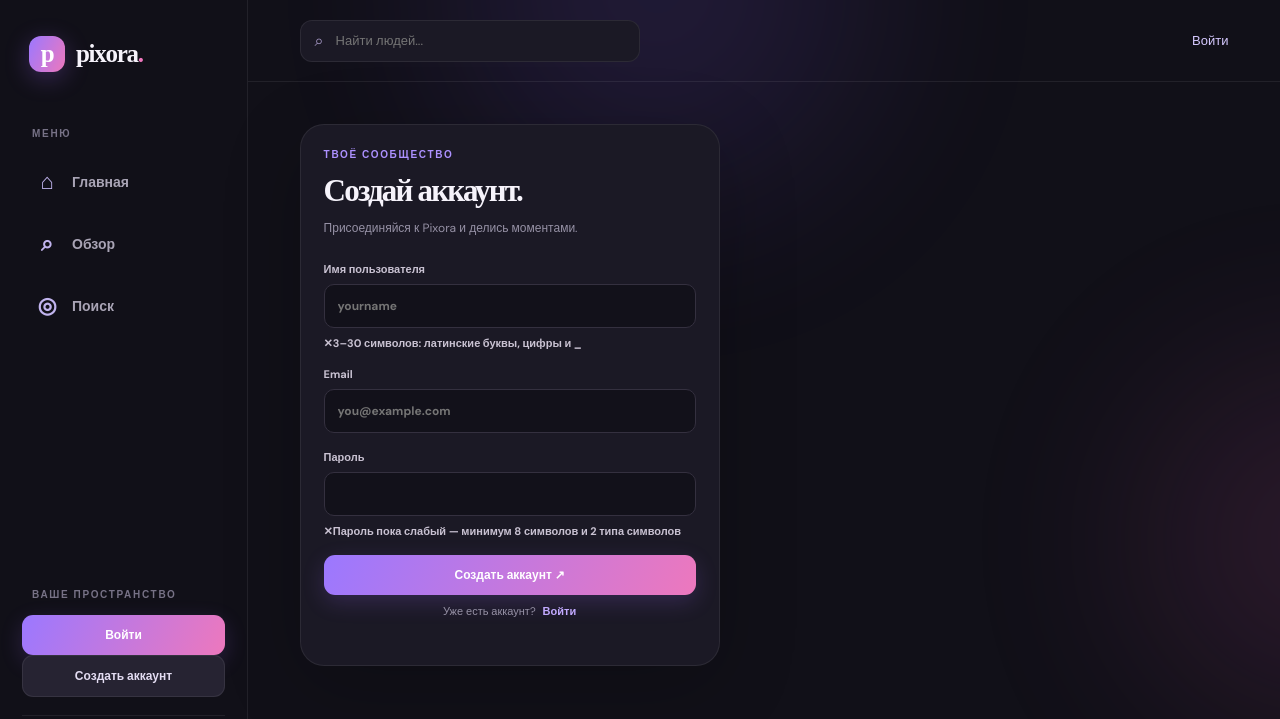
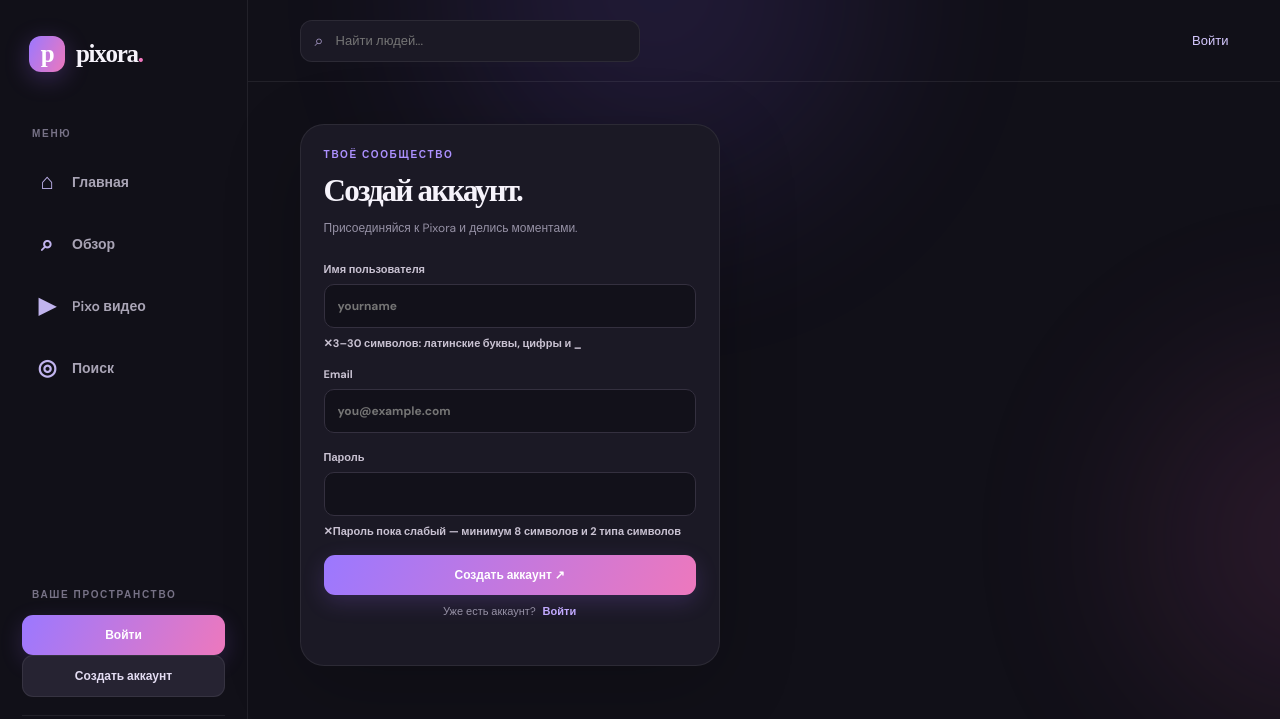
Before and after one commit to antonpro777/messenger, a Flask app: page /register in a window 1280 px wide. Shown: the top 719 px of the page. Run offline with Flask 3, Linux system fonts and the light colour scheme; data that the repository does not hold is empty; some libraries are stand-ins or nearby versions.

Commit message:
Add Pixo video feed navigation

```diff
--- a/pixora/templates/base.html
+++ b/pixora/templates/base.html
@@ -3,7 +3,7 @@
 <head><meta charset="utf-8"><meta name="viewport" content="width=device-width, initial-scale=1"><title>{% block title %}Главная{% endblock %} · Pixora</title><link rel="preconnect" href="https://fonts.googleapis.com"><link href="https://fonts.googleapis.com/css2?family=DM+Sans:wght@400;500;600;700&family=Manrope:wght@400;500;600;700;800&display=swap" rel="stylesheet"><link rel="stylesheet" href="/css/style.css"><meta name="theme-color" content="#111018"></head>
 <body><div class="ambient ambient-one"></div><div class="ambient ambient-two"></div><div class="app-shell">
 <aside class="sidebar"><a class="brand" href="{{ url_for('index') }}"><span class="brand-mark">p</span><span>pixora<span class="brand-dot">.</span></span></a><div class="side-label">МЕНЮ</div><nav class="nav-links">
-<a class="{% if request.endpoint == 'index' %}active{% endif %}" href="{{ url_for('index') }}"><span class="nav-icon">⌂</span>Главная</a><a class="{% if request.endpoint == 'explore' %}active{% endif %}" href="{{ url_for('explore') }}"><span class="nav-icon">⌕</span>Обзор</a><a class="{% if request.endpoint == 'search' %}active{% endif %}" href="{{ url_for('search') }}"><span class="nav-icon">◎</span>Поиск</a>
+<a class="{% if request.endpoint == 'index' %}active{% endif %}" href="{{ url_for('index') }}"><span class="nav-icon">⌂</span>Главная</a><a class="{% if request.endpoint == 'explore' %}active{% endif %}" href="{{ url_for('explore') }}"><span class="nav-icon">⌕</span>Обзор</a><a class="{% if request.endpoint == 'pixo_feed' %}active{% endif %}" href="{{ url_for('pixo_feed') }}"><span class="nav-icon">▶</span>Pixo видео</a><a class="{% if request.endpoint == 'search' %}active{% endif %}" href="{{ url_for('search') }}"><span class="nav-icon">◎</span>Поиск</a>
 {% if current_user.is_authenticated %}<a class="{% if request.endpoint == 'upload' %}active{% endif %}" href="{{ url_for('upload') }}"><span class="nav-icon">＋</span>Создать</a><a href="{{ url_for('profile', username=current_user.username) }}"><span class="nav-icon">◉</span>Мой профиль</a><a href="{{ url_for('chats') }}"><span class="nav-icon">✉</span>Сообщения</a>{% endif %}</nav>
 <div class="sidebar-bottom"><div class="side-label">ВАШЕ ПРОСТРАНСТВО</div>{% if current_user.is_authenticated %}<a class="mini-user" href="{{ url_for('profile', username=current_user.username) }}"><span class="avatar">{{ current_user.display_name[:1]|upper }}</span><span><b>{{ current_user.display_name }}</b><small>@{{ current_user.username }}</small></span></a><a class="settings-link" href="{{ url_for('settings') }}">⚙ Настройки профиля</a><form action="{{ url_for('logout') }}" method="post"><button class="logout-link" type="submit">↗ Выйти / сменить аккаунт</button></form>{% else %}<a class="button button-primary full" href="{{ url_for('login') }}">Войти</a><a class="button button-ghost full" href="{{ url_for('register') }}">Создать аккаунт</a>{% endif %}<div class="sidebar-note">Твоя жизнь. Твой кадр. <span>Твоя Pixora.</span></div></div></aside>
 <main class="main-area"><header class="topbar"><div class="mobile-brand"><span class="brand-mark">p</span> pixora<span class="brand-dot">.</span></div><form class="top-search" action="{{ url_for('search') }}"><span>⌕</span><input name="q" placeholder="Найти людей..." value="{{ request.args.get('q','') }}"></form><div class="top-actions">{% if current_user.is_authenticated %}<a class="icon-button" href="{{ url_for('upload') }}" title="Создать публикацию">＋</a><a class="icon-button" href="{{ url_for('chats') }}" title="Сообщения">✉</a><a class="top-avatar" href="{{ url_for('profile', username=current_user.username) }}">{{ current_user.display_name[:1]|upper }}</a>{% else %}<a class="top-login" href="{{ url_for('login') }}">Войти</a>{% endif %}</div></header>
```
